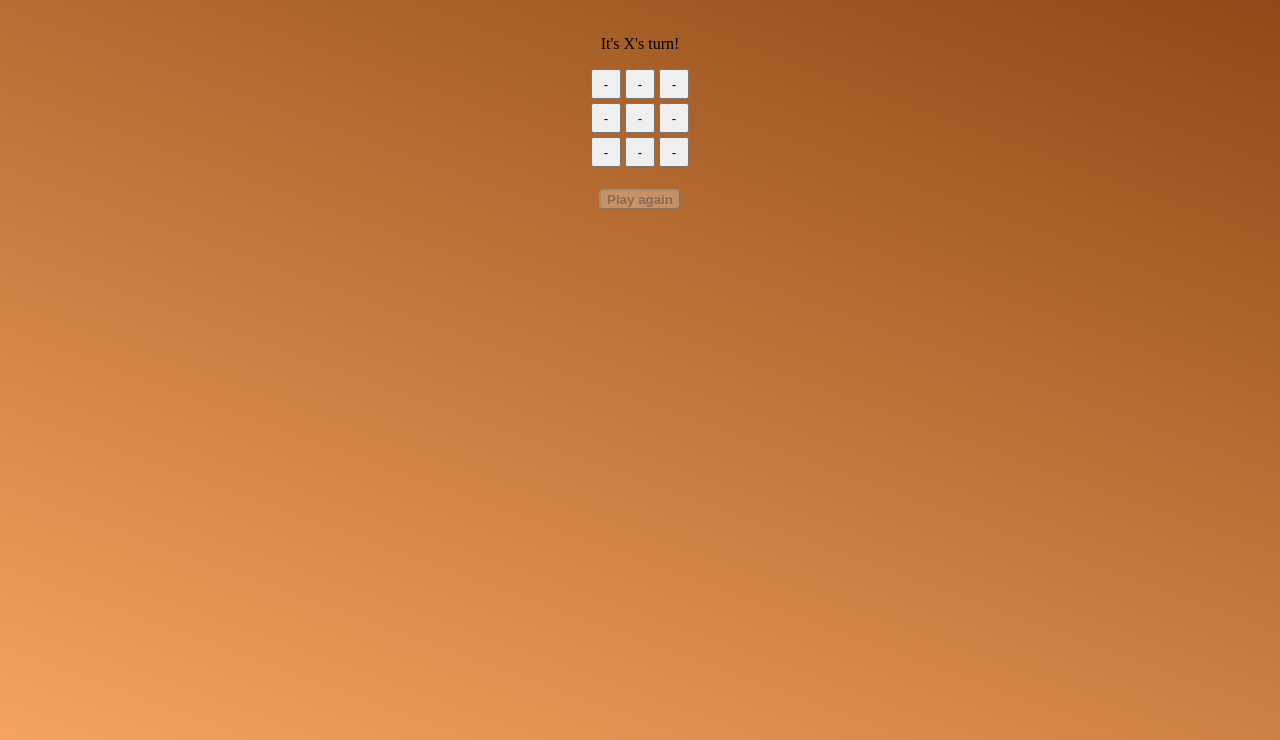
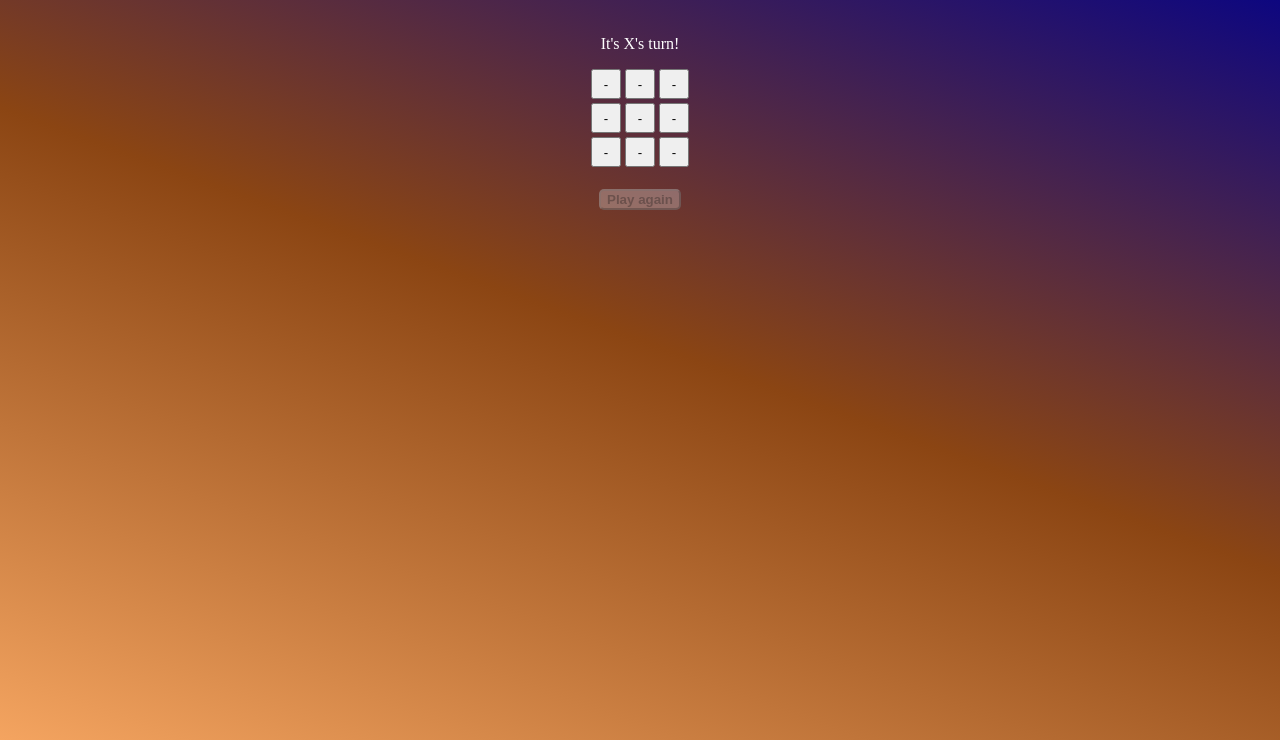
Before and after one commit to ravan63/tic_tac_toe, a plain HTML site: page index1.html in a window 1280 px wide. Shown: the part 60-800 px from the top of the page. Drawn offline with Linux system fonts and the light colour scheme.

Commit message:
Update tictactoe.css

```diff
--- a/tictactoe.css
+++ b/tictactoe.css
@@ -1,6 +1,10 @@
 body {
 	text-align: center;
- background: linear-gradient(20deg,sandyBrown, saddleBrown);
+ background: linear-gradient(20deg,sandyBrown, saddleBrown,darkblue);
+}
+
+p{
+	color:white;
 }
 
 h1 {
```
